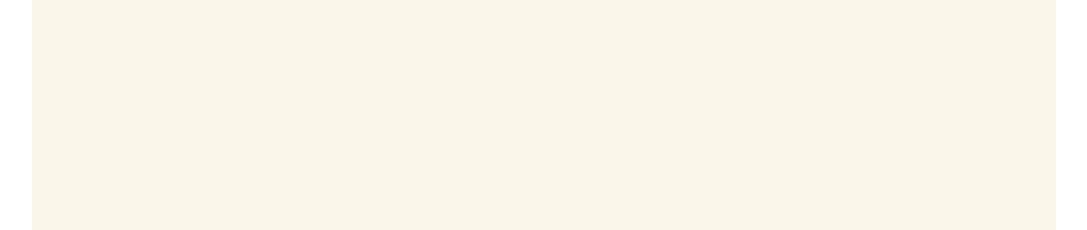
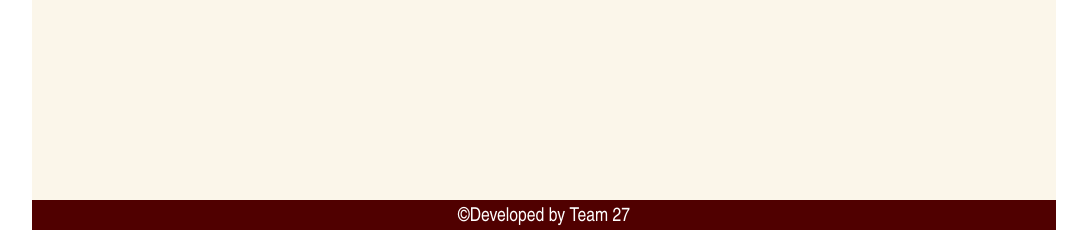
Before and after one commit to ruizhu/631-Project, a PHP site: page / in a window 1280 px wide. Shown: the part 970-1200 px from the top of the page, without its empty margins (96-1183 px from the left). Run offline with PHP 8.4, Linux system fonts and the light colour scheme.

Commit message:
add footer per instruction add comment

```diff
--- a/RWD/index.html
+++ b/RWD/index.html
@@ -9,11 +9,13 @@
 <div class="page_container">
   <div class="container">
     <div class="logo_bar">
+      <!-- Logo bar left is our logo, right is TAMU logo -->
       <div class="logo_bar_left"></div>
       <div class="logo_bar_right"></div>
     </div>
 
     <div class="nav_bar">
+      <!-- 4 items in Nav list, as well as search bar-->
       <div class="nav_bar_item"> <a> Home </a> </div>
       <div class="nav_bar_item"> <a> Saved Items </a> </div>
       <div class="nav_bar_item"> <a> Account </a> </div>
@@ -24,6 +26,7 @@
       </div>
     </div>
     <div class="category">
+      <!-- Data below should read from SQL category table -->
       <a class="catrgory_item_active"> All (483) </a>
       <a> Activity Partners (21) </a>
       <a> Antiques & Collections (5) </a>
@@ -70,6 +73,10 @@
         </tr>
       </table>
     </div>
+
+    <div class="footer">
+      <p>&copy;Developed by Team 27</>
+    </div>
   </div>
 </div>
 
--- a/RWD/style.css
+++ b/RWD/style.css
@@ -1,20 +1,28 @@
+/* Reset Style*/
 * {
   box-sizing: border-box;
   margin: 0 auto;
   border: 0px;
 }
-
+/* Universal control section, body, container and icons*/
 body {
   margin: 0;
   font-family: BentonSansRegular, "Arial Narrow", Arial, sans-serif;
 }
-
 .container{
   height:1200px;
   max-width: 80%;
   background-color: #fbf6ea;
+  position: relative;
+}
+.icon {
+  width: 100%;
+  height: auto;
 }
 
+
+
+/* Logo bar control section*/
 .logo_bar{
   height: 161px;
   width: 100%;
@@ -38,11 +46,9 @@ body {
   float: right;
 }
 
-.logo {
-  width: inherit;
-  margin-top: 15px;
-}
 
+
+/* Nav bar control section*/
 .nav_bar{
   height: 50px;
   width: inherit;
@@ -61,6 +67,7 @@ body {
  background-color: #332c2c;
 }
 
+/* Search box and button section - !!Within Nav bar!!*/
 .search {
   width: 30%;
   float: right;
@@ -73,7 +80,6 @@ body {
   float: left;
   overflow: hidden;
 }
-
 .search_button {
   height: 34px;
   width: 15%;
@@ -92,7 +98,9 @@ body {
   max-height: 30px;
 }
 
-/* category list */
+
+
+/* category list Section */
 .category {
   width: 20%;
   float:left;
@@ -101,7 +109,6 @@ body {
   color: #500000;
   border-radius: 6px;
 }
-/* Category list links */
 .category a {
   color: #50000;
   font: bold;
@@ -109,7 +116,6 @@ body {
   text-decoration: none;
   display: block;
 }
-/* Category list change color on hover */
 .category a:hover{
   background-color: #5F574F;
   color: #ffffff;
@@ -119,6 +125,8 @@ body {
   color: #ffffff;
   border-radius: inherit;
 }
+
+
 
 /* List of all post within selected category */
 .main_list{
@@ -133,7 +141,6 @@ body {
   border-collapse: collapse;
   border-radius: 6px;
 }
-
 .main_list tr:nth-child(even){
   background-color: #FAF0E1;
   outline: #E7DED0;
@@ -147,6 +154,9 @@ body {
   width: inherit;
 }
 
+
+
+/* Define specific list column attribute using id selector*/
 #list_column_icon{
   width:45px;
   padding: 6px 10px 0px 10px;
@@ -175,7 +185,6 @@ body {
   color: #836E2C;
   border-color:inherit;
 }
-
 #list_column_price {
   width:150px;
   padding: 1px 10px 1px 10px;
@@ -183,7 +192,16 @@ body {
   color: #500000;
 }
 
-.icon {
+
+
+.footer{
   width: 100%;
-  height: auto;
+  height: 30px;
+  background-color: #500000;
+  color: #ffffff;
+  text-align: center;
+  font-size: 1.2em;
+  padding: 5px 0 0 0;
+  position: absolute;
+  bottom: 0;
 }
```
Also changed, not shown: RWD/image/logo_bar_background.png (deleted). Lines whose indentation alone changed are shown as unchanged.
